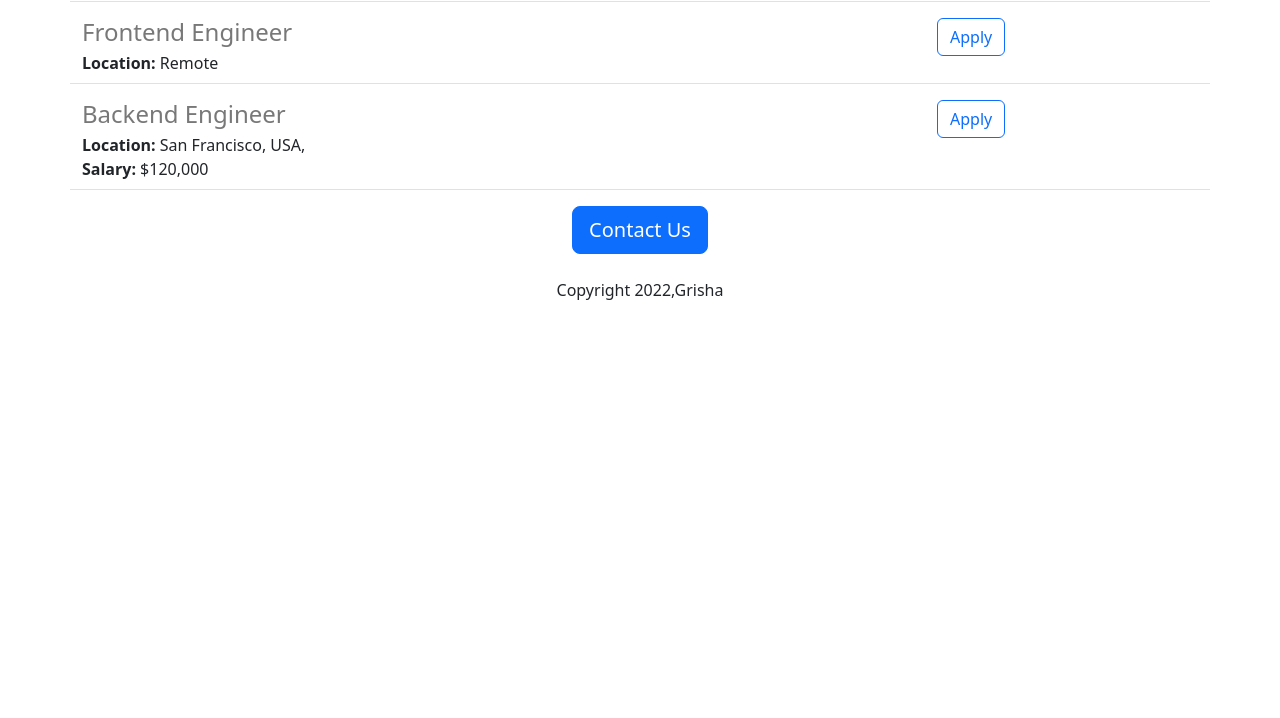
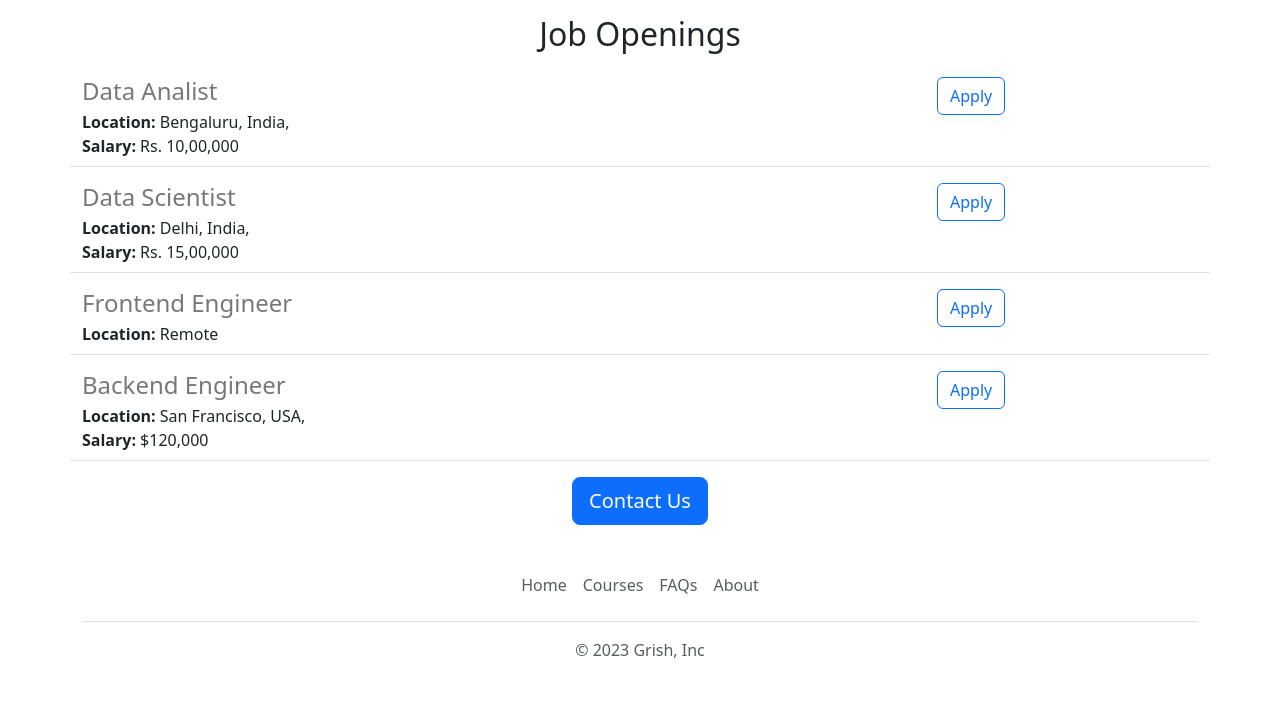
Before and after one commit to MashaDel/Grisha-Careers-Website, a Flask app: page / in a window 1280 px wide. Shown: the part 932-1650 px from the top of the page. Before the commit the page ends 1232 px from the top, so only its background shows below. Run offline with Flask 2, Linux system fonts and the light colour scheme.

Commit message:
functional and aesthetic improvements

```diff
--- /dev/null
+++ b/templates/footer.html
@@ -0,0 +1,11 @@
+<div class="container">
+  <footer class="py-3 my-4">
+    <ul class="nav justify-content-center border-bottom pb-3 mb-3">
+      <li class="nav-item"><a href="https://www.instagram.com/" class="nav-link px-2 text-muted">Home</a></li>
+      <li class="nav-item"><a href="https://www.instagram.com/" class="nav-link px-2 text-muted">Courses</a></li>
+      <li class="nav-item"><a href="#" class="nav-link px-2 text-muted">FAQs</a></li>
+      <li class="nav-item"><a href="https://www.saatchiart.com/account/profile/1790845" class="nav-link px-2 text-muted">About</a></li>
+    </ul>
+    <p class="text-center text-muted">&copy; 2023 Grish, Inc</p>
+  </footer>
+</div>
--- a/templates/home.html
+++ b/templates/home.html
@@ -8,23 +8,33 @@
 
     <style>
       #banner{
-        height:390px;
+        height:490px;
         width:100%;
         object-fit:cover;
+        margin-bottom:16px;
       }
 
     </style>
   </head>
 
   <body>
+    {% include "nav.html" %}
+    <img class="img-fluid" id="banner" src="https://careers-website-for-grisha.mariadelen.repl.co/static/banner.jpg" >
     <div class="container">
-      <h1 class="text-center mt-2 mb-4"> {{company_name}} Careers</h1>
-      <img class="img-fluid" id="banner" src="https://careers-website-for-grisha.mariadelen.repl.co/static/banner.jpg" >
-      <h2 class="text-center mt-3 mb-3">About Grisha</h2>
+      <h1 class="text-center mt-2 mb-4">
+        {{company_name}} Careers
+      </h1>
+      <div class="row" style="margin-bottom:16px">
+        <div class="col-md-6">
       <p class="lead">
       Lorem ipsum dolor sit amet, consectetur adipiscing elit, sed do eiusmod tempor incididunt ut labore et dolore magna aliqua. Ut enim ad minim veniam, quis nostrud exercitation ullamco laboris nisi ut aliquip ex ea commodo consequat. Duis aute irure dolor in reprehenderit in voluptate velit esse cillum dolore eu fugiat nulla pariatur. Excepteur sint occaecat cupidatat non proident, sunt in culpa qui officia deserunt mollit anim id est laborum.
-
       </p>
+        </div>
+        <div class="d-none d-md-block col-md-6">
+        <img src="static/people.jpg"
+          style="height:300px; border-radius:4px;">
+        </div>
+      </div>
       <h2 class="text-center mt-2 mb-4">Job Openings</h2>
       <p>
         {% for job in jobs %}
@@ -32,10 +42,11 @@
         {% endfor %}
       </p>
       <div class="text-center">
-      <button class="btn btn-primary btn-lg">Contact Us</button>
-      <p class="mt-4">Copyright 2022,Grisha</p>
+        <a class="btn btn-primary btn-lg"
+          href="mailto:marimare@inbox.ru?subject=Question%20about%20Job%20Openings&body=My%20name%3A%20%3CYour%20name%20here%2Cpelase%3E%0D%0AMy%20question%3A%3CEnter%20Your%20question%20here%2C%20please%3E">Contact Us</a>
       </div>
     </div>
+    {% include "footer.html" %}
   </body>
 
 </html>
--- a/templates/jobitem.html
+++ b/templates/jobitem.html
@@ -15,8 +15,8 @@
     </div>
       {% endif %}
     </div>
-  <div class="col-3">
-    <button type="button" class="btn btn-outline-primary">
-      Apply</button>
+  <div class="col-2 padding-right:16px">
+    <a href="mailto:marimare@inbox.ru?subject=Application%20for%20{{job['title']}}&body=My%20name%3A%20%3Cyour%20name%20here%3E%0D%0AMy%20Resume%20link%3A%3Cresume%20link%3E%0D%0AMy%20LinkedIn%20link%3A%3ClinkedIn%20link%3E"
+      type="button" class="btn btn-outline-primary float-right align-middle">Apply</a>
   </div>
 </div>
--- /dev/null
+++ b/templates/nav.html
@@ -0,0 +1,9 @@
+<nav class="navbar shadow-sm fixed-top bg-white">
+  <div class="container-fluid">
+    <a class="navbar-brand" href="#">
+      <img src="/static/logo.svg" alt="Logo" width="30" height="24" class="d-inline-block align-text-top">
+      Grisha
+    </a>
+  </div>
+</nav>
+<div style="height:45px"></div>
```
Also changed, not shown: static/logo.svg (added), 1 other file.
